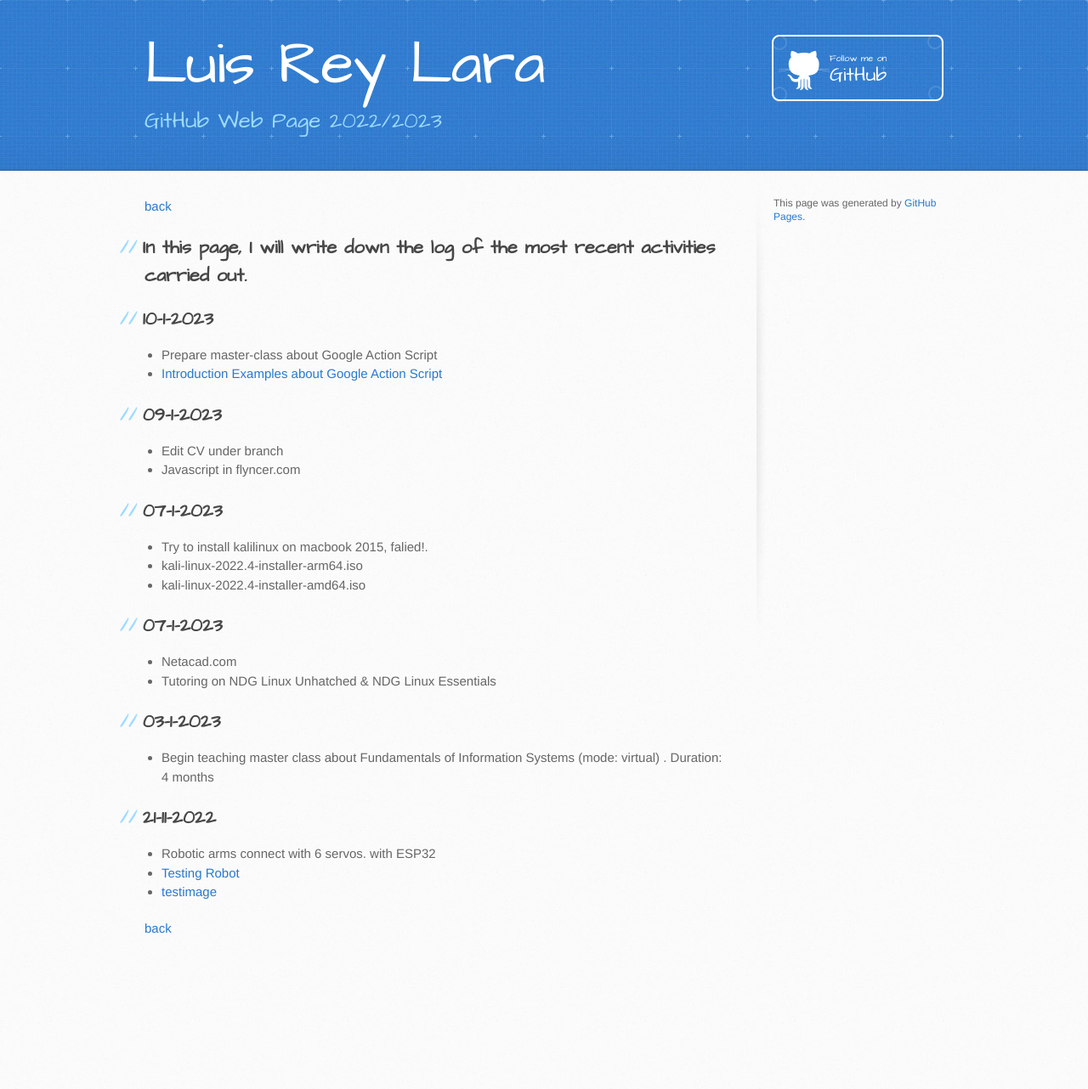
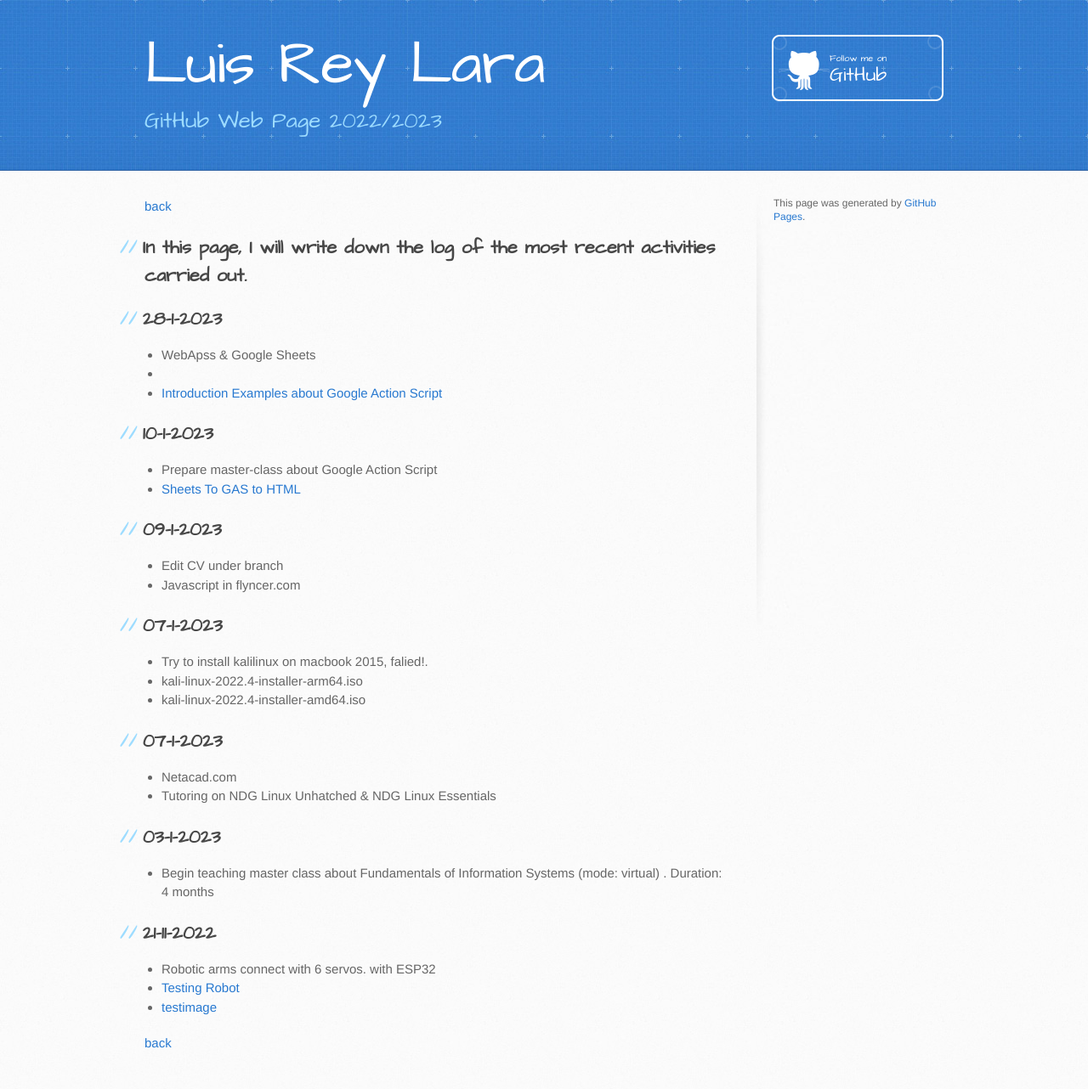
Before and after one commit to luisreylara/luisreylara.github.io, a Jekyll site: the page built from docs/another-page.md, in a window 1280 px wide. Shown: the whole page at 85% size. Built offline with Jekyll 4.4.1, drawn with Linux system fonts in a browser that asks for light colours; before the commit the page ends 1147 px from its top, so only the background shows below that.

Commit message:
Update another-page.md

```diff
--- a/docs/another-page.md
+++ b/docs/another-page.md
@@ -5,9 +5,15 @@ layout: default
 
 ## In this page, I will write down the log of the most recent activities carried out.
 
+## 28-1-2023
+* WebApss & Google Sheets
+*
+* [Introduction Examples about Google Action Script ](https://github.com/luisreylara/GAS_Google_Apps_Script/blob/main/codes/ShhetsToGasToHtml.gs)
+
+
 ## 10-1-2023
 * Prepare master-class about Google Action Script
-* [Introduction Examples about Google Action Script ](https://github.com/luisreylara/GAS_Google_Apps_Script)
+* [Sheets To GAS to HTML](https://github.com/luisreylara/GAS_Google_Apps_Script)
 
 ## 09-1-2023
 * Edit CV under branch
```
